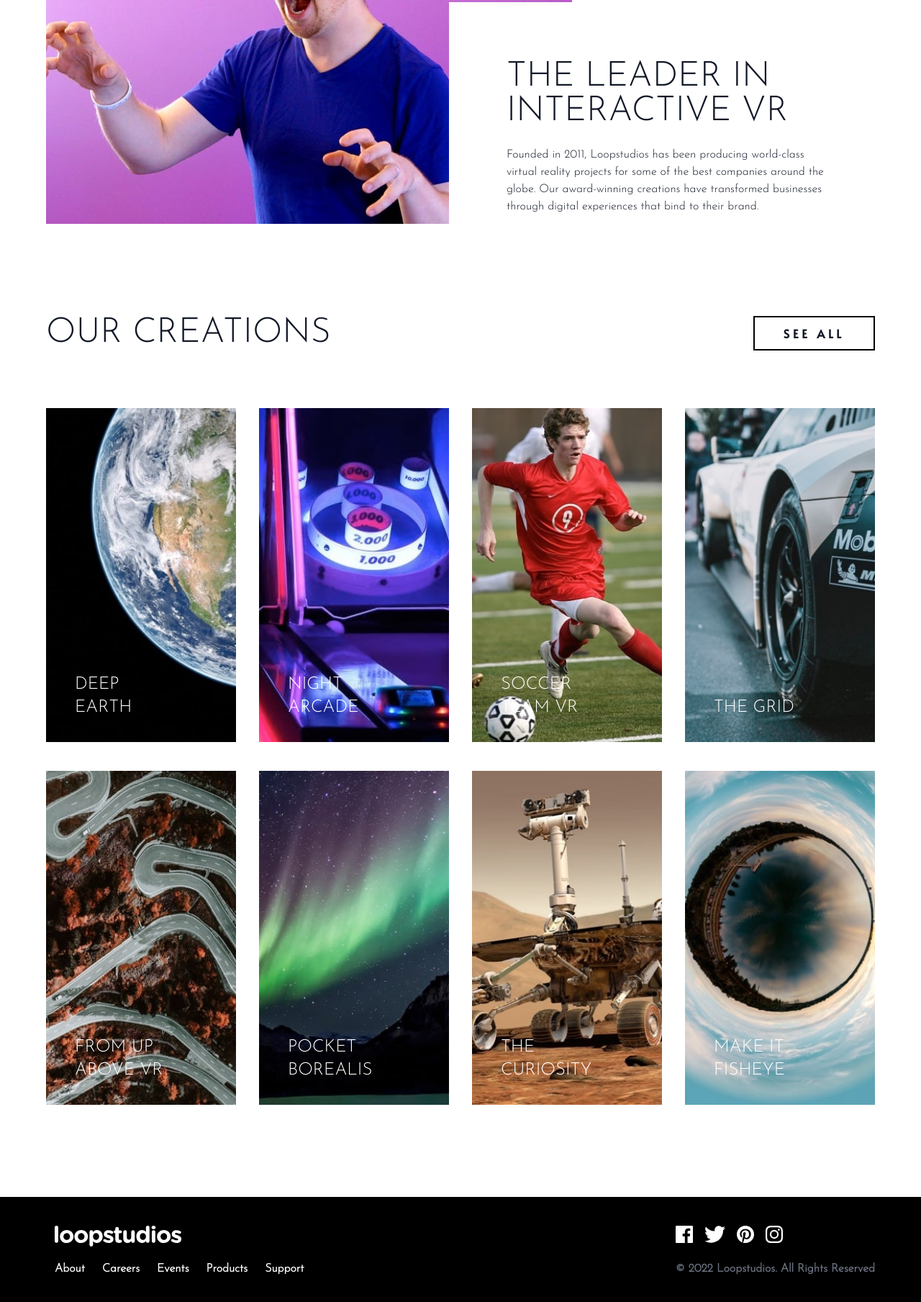
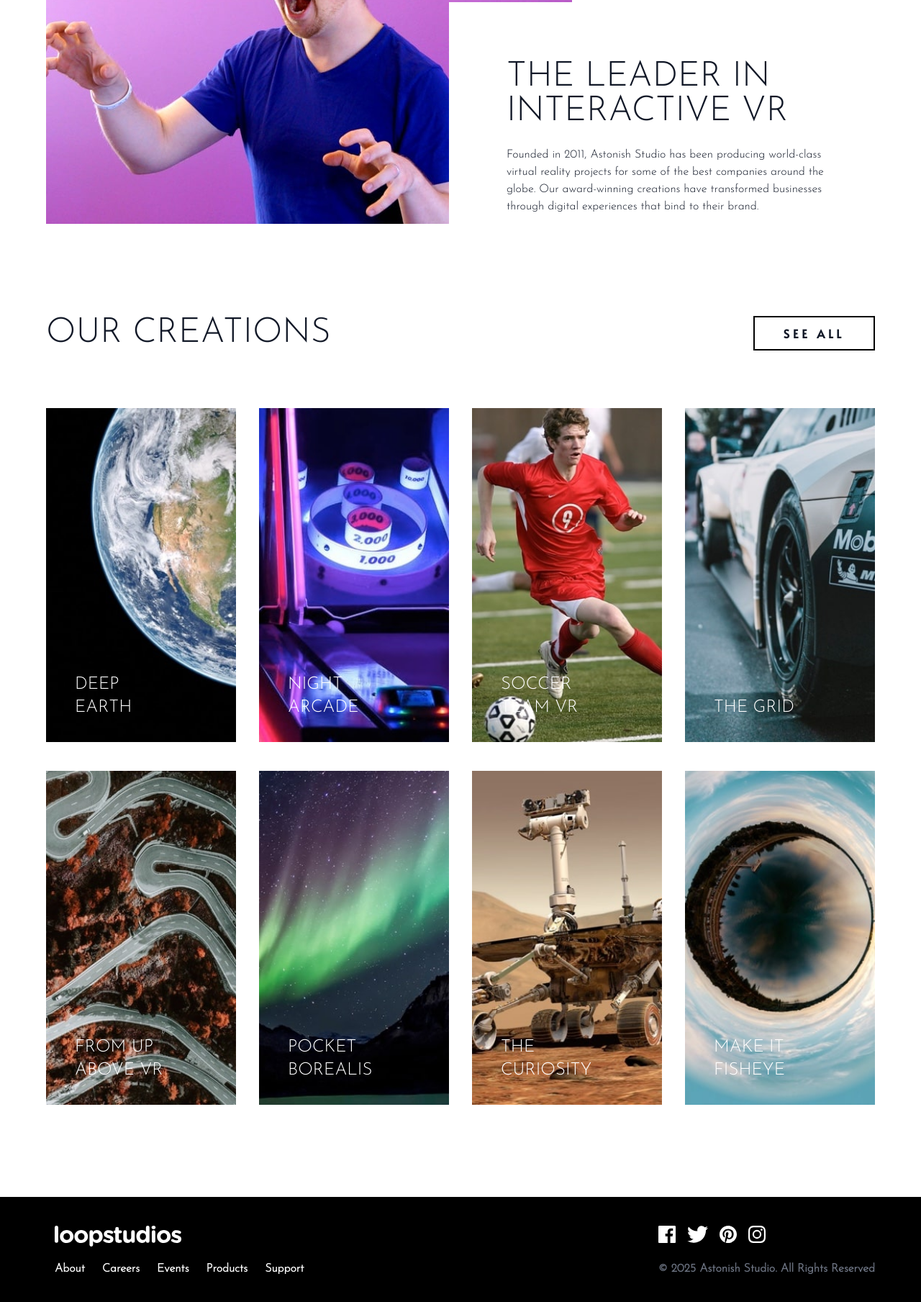
Before and after one commit to blessedbc/Astonish-Studio, a website: page index.html in a window 1280 px wide. Shown: the part 973-2782 px from the top of the page at 72% size. Drawn offline with Linux system fonts and the light colour scheme.

Commit message:
copywrite

```diff
--- a/index.html
+++ b/index.html
@@ -91,7 +91,7 @@
       </h2>
 
       <p class="max-w-md text-center md:text-left">
-        Founded in 2011, Loopstudios has been producing world-class virtual
+        Founded in 2011, Astonish Studio has been producing world-class virtual
         reality projects for some of the best companies around the globe.
         Our award-winning creations have transformed businesses through
         digital experiences that bind to their brand.
@@ -378,7 +378,7 @@
 
             <!-- Copy -->
             <div class="font-bold">
-              &copy; 2022 Loopstudios. All Rights Reserved
+              &copy; 2025 Astonish Studio. All Rights Reserved
             </div>
           </div>
         </div>
```
